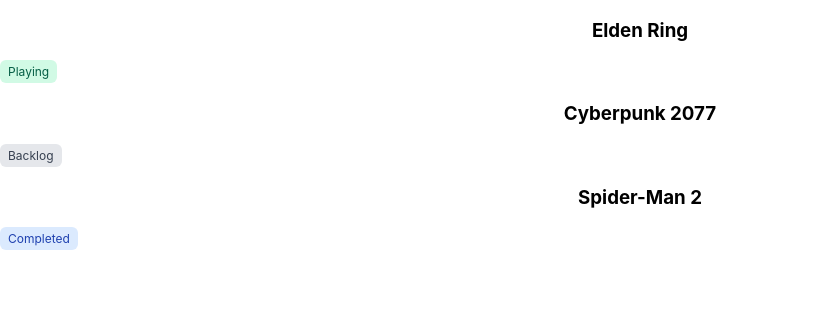
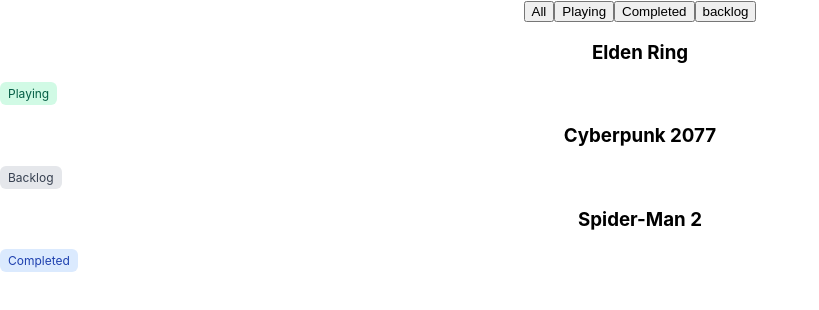
Before and after one commit to Whitew2015/Game-Backlog, a React (Create React App) app: page / in a window 1280 px wide. Shown: the top 310 px of the page, without its empty margins (0-819 px from the left). Built offline with nearby package versions, Linux system fonts and the light colour scheme.

Commit message:
added filter state and several buttons for different statuses

```diff
--- a/src/App.js
+++ b/src/App.js
@@ -1,18 +1,32 @@
 import './App.css';
 import GameCard from './GameCard';
+import { useState } from 'react';
 
-
+//test variable
 const games = [
   { id: 1, title: "Elden Ring", status: "Playing" },
   { id: 2, title: "Cyberpunk 2077", status: "Backlog" },
   { id: 3, title: "Spider-Man 2", status: "Completed" }
-]
+];
+
+
+function App() {
+
+  //filter state
+  const [filter, setFilter] = useState("All");
 
 
 
-function App() {
   return (
     <div className="App">
+      <div>
+        <button onClick={() => setFilter("All")}>All</button>
+        <button onClick={() => setFilter("Playing")}>Playing</button>
+        <button onClick={() => setFilter("Completed")}>Completed</button>
+        <button onClick={() => setFilter("Backlog")}>backlog</button>
+      </div>
+
+
       {games.map(game => (
         <GameCard key={game.id} title={game.title} status={game.status} />
       ))}
```
